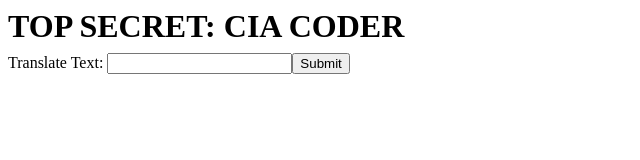
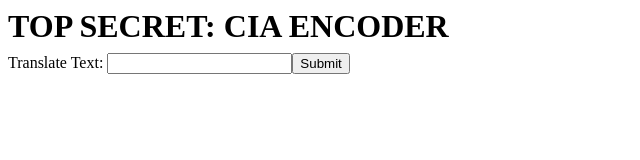
Before and after one commit to breakfastatiffs/cia-encoder, an Angular app: page / in a window 1280 px wide. Shown: the top 160 px of the page, without its empty margins (0-640 px from the left). Built offline with nearby package versions, Linux system fonts and the light colour scheme.

Commit message:
replaceAll not recognized by FormControl

```diff
--- a/src/app/app.component.html
+++ b/src/app/app.component.html
@@ -1,2 +1,2 @@
-<h1>TOP SECRET: CIA CODER</h1>
+<h1>TOP SECRET: CIA ENCODER</h1>
 <app-translation></app-translation>
--- a/src/app/translation/translation.component.ts
+++ b/src/app/translation/translation.component.ts
@@ -10,12 +10,18 @@
   translation = new FormControl('');
 
   handleTran() {
-    this.translation.setValue(this.translation ? 'XXXX' : this.translation)
+    let match = /["'].*?["']/g
+    this.translation.replaceAll(match, 'XXXX')
   }
 
 }
   // Reactive Form
+
+
   // replaceAll(search, replace)
+  // search using regex globally --- /["'].*?["']/g
+  // this.translation.replace(match, 'XXXX')
 
-  // map over
-  // if inside quotes replace / if not keep same
+  // map over str
+  // find & replace quotes
+  // stringify
--- a/src/index.html
+++ b/src/index.html
@@ -2,7 +2,7 @@
 <html lang="en">
 <head>
   <meta charset="utf-8">
-  <title>CiaFront</title>
+  <title>Cia Encoder</title>
   <base href="/">
   <meta name="viewport" content="width=device-width, initial-scale=1">
   <link rel="icon" type="image/x-icon" href="favicon.ico">
```
Also changed, not shown: 1 other file (tests, documents, lock files or other folders).
